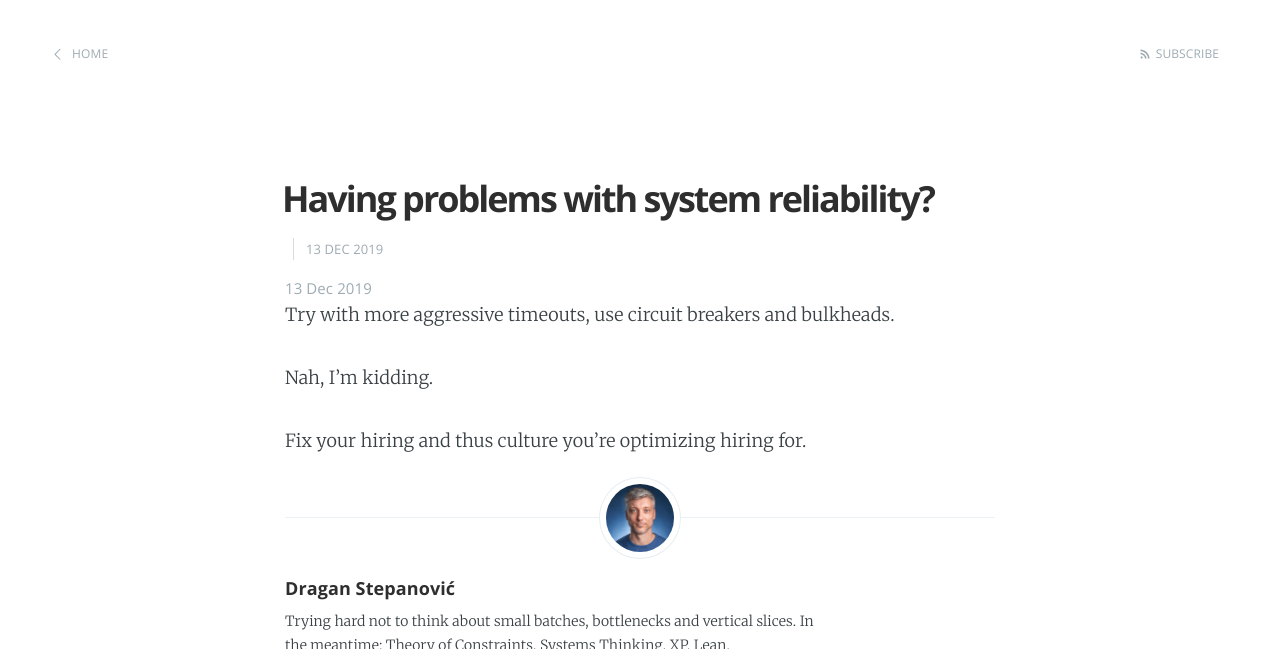
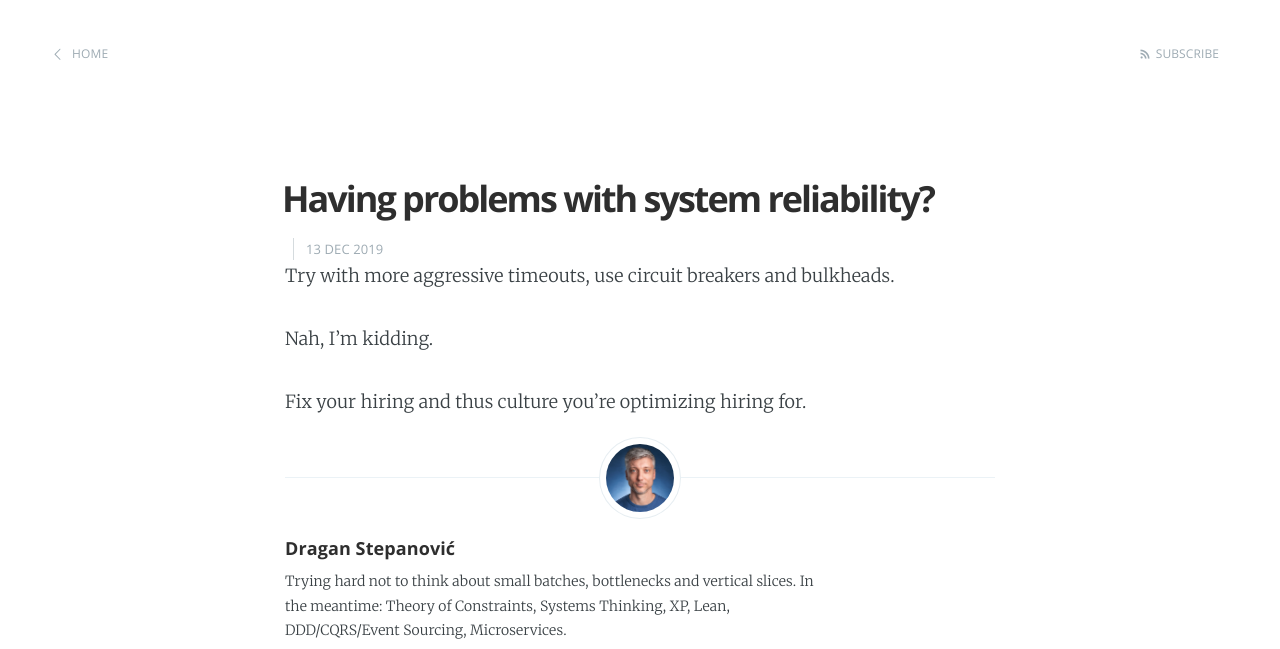
Before and after one commit to dragan-stepanovic/dragan-stepanovic.github.io, a Jekyll site: the page built from _posts/2019-12-13-system-reliability-problems.md, in a window 1280 px wide, cut to the strip 0-649 px from the top of the page. Built offline with Jekyll 4.4.1, drawn with Linux system fonts in a browser that asks for light colours; comment, search, counter and statistics services are not loaded.

Commit message:
Update post.html

```diff
--- a/_layouts/post.html
+++ b/_layouts/post.html
@@ -36,14 +36,12 @@ post_class: post-template
             </a>
         </header> -->
 
-        <span class="post-meta">
+        <!-- <span class="post-meta">
             <time datetime="{{ page.date | date:"%Y-%m-%d" }}">{{ page.date | date_to_string }}</time>
             {% if page.categories.size > 0 %}
                 {{ page.categories | array_to_sentence_string | prepend: 'on ' }}
             {% endif %}
-        </span>
-
-        <!-- <h1 class="post-title">{{ page.title }}</h1> -->
+        </span> -->
 
 
         <section class="post-content">
```
